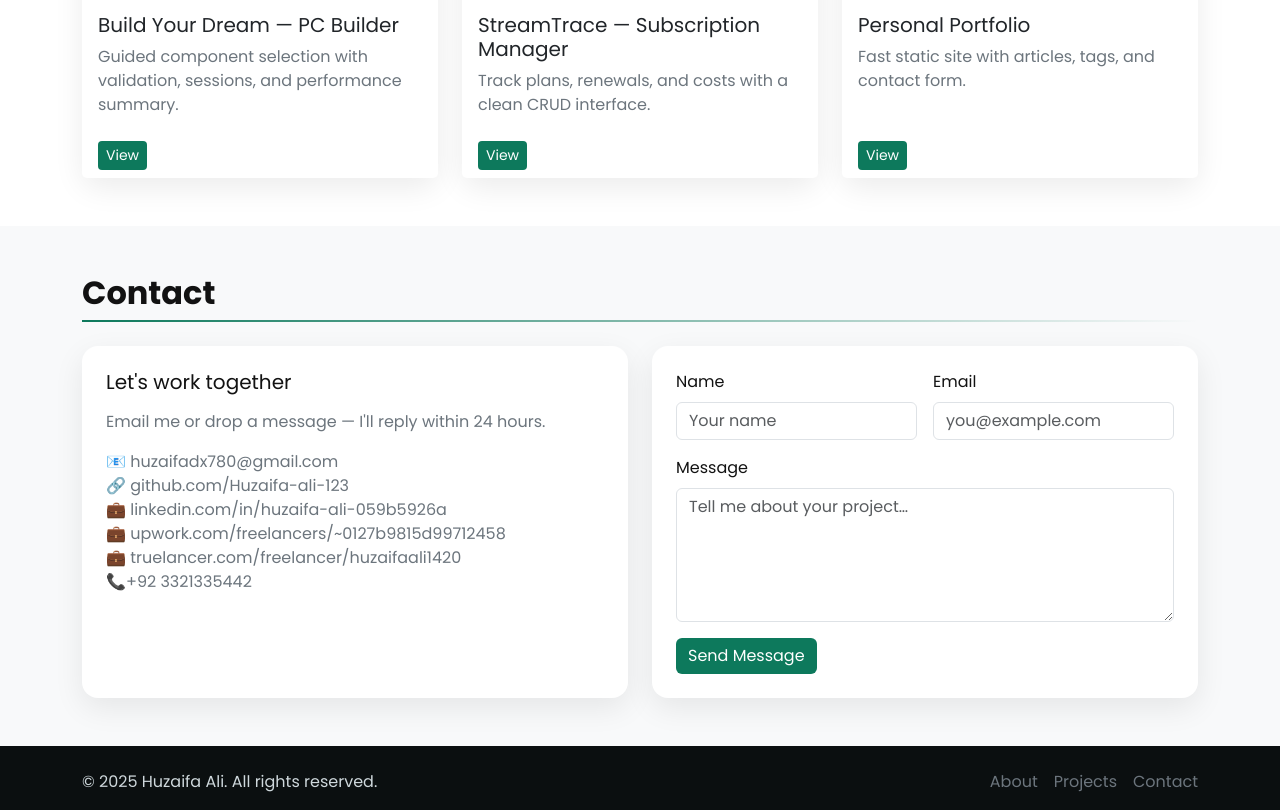
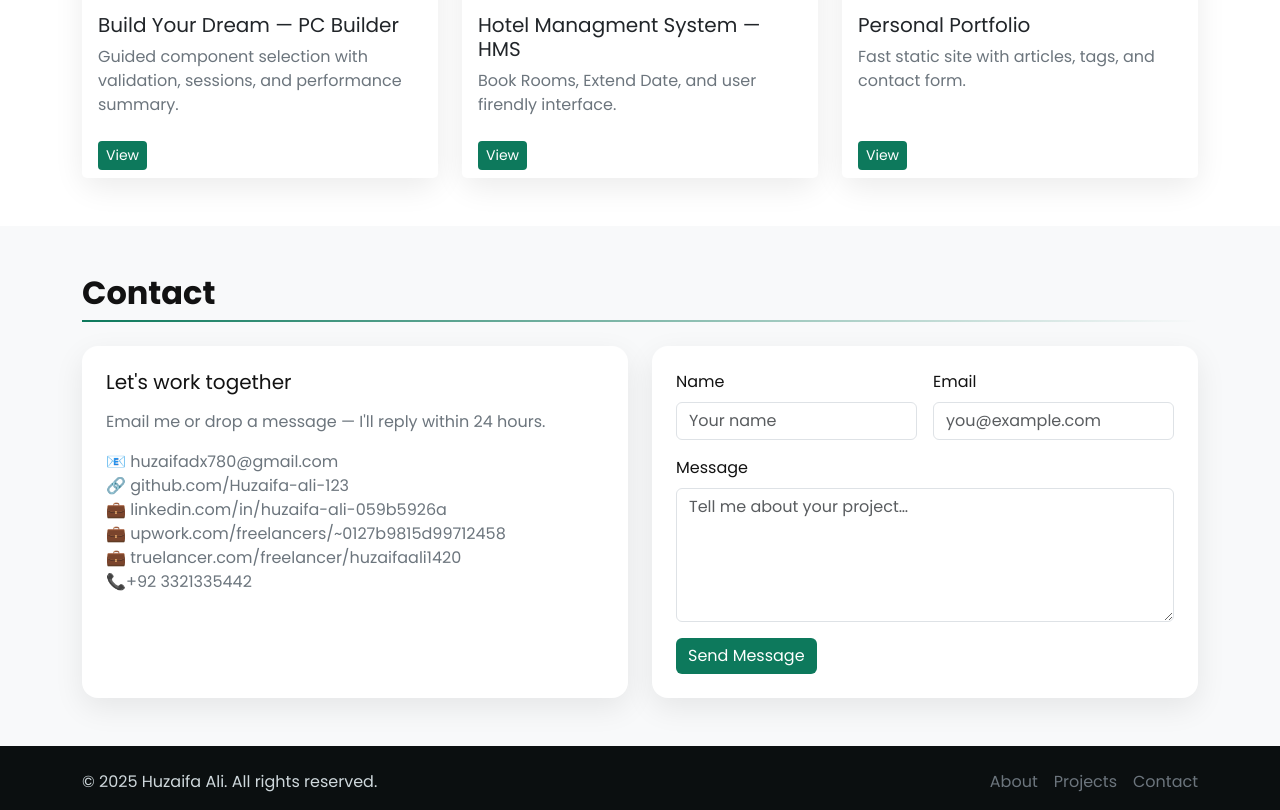
Before and after one commit to Huzaifa-ali-dev/Huzaifa_Porfolio, a plain HTML site: page index.html in a window 1280 px wide. Shown: the part 1915-2725 px from the top of the page. Drawn offline with nearby package versions, Linux system fonts and the light colour scheme.

Commit message:
Updated index file

```diff
--- a/index.html
+++ b/index.html
@@ -280,8 +280,8 @@
           <div class="card project-card h-100 border-0 shadow-soft rounded-4">
             <img src="assets/hms.PNG" class="card-img-top" alt="StreamTrace" />
             <div class="card-body">
-              <h5 class="card-title">StreamTrace — Subscription Manager</h5>
-              <p class="card-text text-secondary">Track plans, renewals, and costs with a clean CRUD interface.</p>
+              <h5 class="card-title">Hotel Managment System — HMS</h5>
+              <p class="card-text text-secondary">Book Rooms, Extend Date, and user firendly interface.</p>
             </div>
             <div class="card-footer bg-white border-0 d-flex gap-2">
               <a href="https://youtu.be/Tj6tMyf3QCk" class="btn btn-sm btn-brand">View</a>
```
